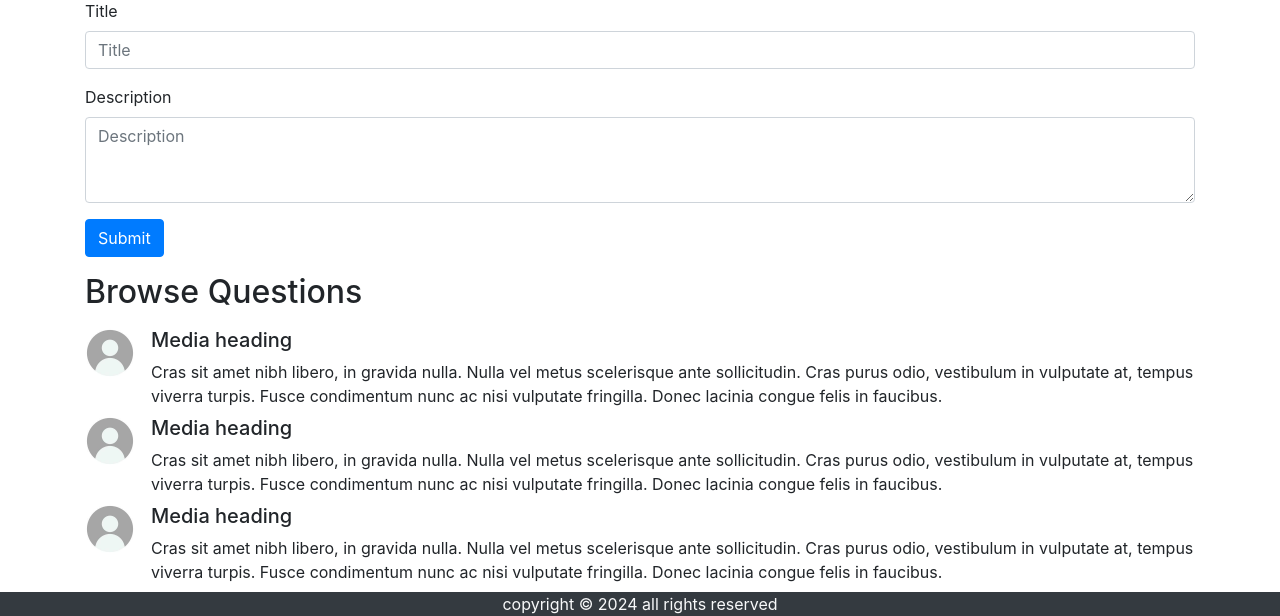
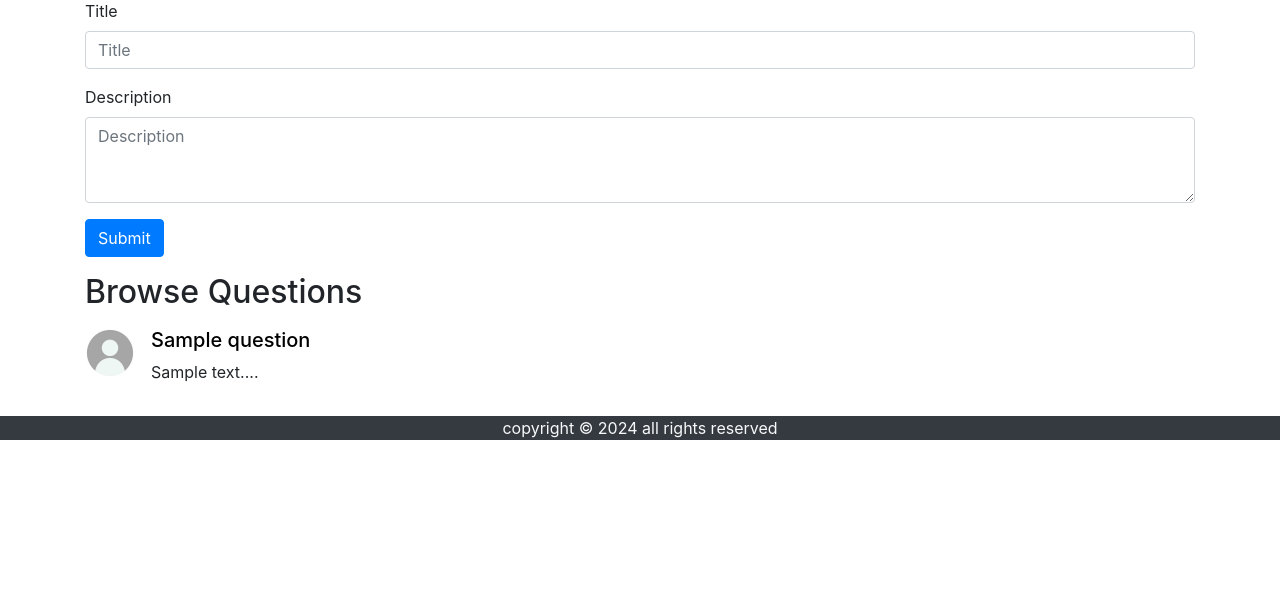
Before and after one commit to SufyanTalib01/idiscuss, a PHP site: page /threadslist.php?categoryid=1 in a window 1280 px wide. Shown: the part 491-1107 px from the top of the page. After the commit the page ends 931 px from the top, so only its background shows below. Run offline with PHP 8.4, Linux system fonts and the light colour scheme; tables that the repository leaves empty or names only in its code hold one stand-in row (values such as "Sample post"); some libraries are stand-ins or nearby versions.

Commit message:
new changes

```diff
--- a/threadslist.php
+++ b/threadslist.php
@@ -49,25 +49,23 @@
         if($_SERVER["REQUEST_METHOD"] == 'POST'){
             $questionTitle = $_POST['questiontitle'];
             $questionDesc = $_POST['questiondesc'];
-
-            $sql = "INSERT INTO `threads_questions` (`threads_questions_title`, `threads_questions_description`, `threads_questions_date_time`) VALUES ('$questionTitle', '$questionDesc',)";
-
+            $sql = "INSERT INTO `threads_questions` (`threads_questions_title`, `threads_questions_description`) VALUES ('$questionTitle', '$questionDesc')";
             $result = mysqli_query($connection , $sql);
-
         }
 
     ?>
     <div class="container">
-        <form method="post">
+        <form method="POST">
             <div class="form-group">
                 <label for="questiontitle">Title</label>
-                <input type="text" class="form-control" id="questiontitle" name="questiontitle" aria-describedby="emailHelp"
-                    placeholder="Title">
+                <input required type="text" class="form-control" id="questiontitle" name="questiontitle"
+                    aria-describedby="emailHelp" placeholder="Title">
 
             </div>
             <div class="form-group">
                 <label for="questiondesc">Description</label>
-                <textarea rows="3" type="text" class="form-control" name="questiondesc" id="questiondesc" placeholder="Description"></textarea>
+                <textarea required rows="3" type="text" class="form-control" name="questiondesc" id="questiondesc"
+                    placeholder="Description"></textarea>
             </div>
 
             <button type="submit" class="btn btn-primary">Submit</button>
@@ -77,33 +75,41 @@
     <!-- QUESTIONS  -->
     <div class="container">
         <h2 class="my-3">Browse Questions</h2>
-        <div class="media my-2">
-            <img class="mr-3" src="/images/user.jpg" width="50" alt="Generic placeholder image">
-            <div class="media-body">
-                <h5 class="mt-0">Media heading</h5>
-                Cras sit amet nibh libero, in gravida nulla. Nulla vel metus scelerisque ante sollicitudin. Cras purus
-                odio, vestibulum in vulputate at, tempus viverra turpis. Fusce condimentum nunc ac nisi vulputate
-                fringilla. Donec lacinia congue felis in faucibus.
-            </div>
-        </div>
-        <div class="media my-2">
-            <img class="mr-3" src="/images/user.jpg" width="50" alt="Generic placeholder image">
-            <div class="media-body">
-                <h5 class="mt-0">Media heading</h5>
-                Cras sit amet nibh libero, in gravida nulla. Nulla vel metus scelerisque ante sollicitudin. Cras purus
-                odio, vestibulum in vulputate at, tempus viverra turpis. Fusce condimentum nunc ac nisi vulputate
-                fringilla. Donec lacinia congue felis in faucibus.
-            </div>
-        </div>
-        <div class="media my-2">
-            <img class="mr-3" src="/images/user.jpg" width="50" alt="Generic placeholder image">
-            <div class="media-body">
-                <h5 class="mt-0">Media heading</h5>
-                Cras sit amet nibh libero, in gravida nulla. Nulla vel metus scelerisque ante sollicitudin. Cras purus
-                odio, vestibulum in vulputate at, tempus viverra turpis. Fusce condimentum nunc ac nisi vulputate
-                fringilla. Donec lacinia congue felis in faucibus.
-            </div>
-        </div>
+
+        <?php
+            $noResult = false;
+            $sql = "SELECT * FROM `threads_questions`";
+            $result = mysqli_query($connection , $sql);
+            $num = mysqli_num_rows($result);
+
+            if($num == 0){
+                echo '<div class="jumbotron jumbotron-fluid">
+                    <div class="container">
+                        <h1 class="display-4">No Result</h1>
+                        <p class="lead">Please Write the Question to become the first</p>
+                    </div>
+                    </div>';
+            }
+            else{
+                while($row = mysqli_fetch_assoc($result)){
+                    echo '<div class="media my-3">
+                <img class="mr-3" src="/images/user.jpg" width="50" alt="Generic placeholder image">
+                <div class="media-body">
+                    <h5 class="mt-0"> <a href="/thread.php?threadid='.$row['threads_questions_id'].'" style = "color: black">' . $row['threads_questions_title'] .'</a> </h5>
+                    <p> ' . substr($row['threads_questions_description'] , 0 , 20) . '... </p>
+                </div>
+                </div>';
+                }
+            }
+
+
+
+
+        ?>
+
+
+
+
     </div>
 
     <?php require 'components/_footer.php'; ?>
```
Also changed, not shown: thread.php (added, +69 -0 lines).
